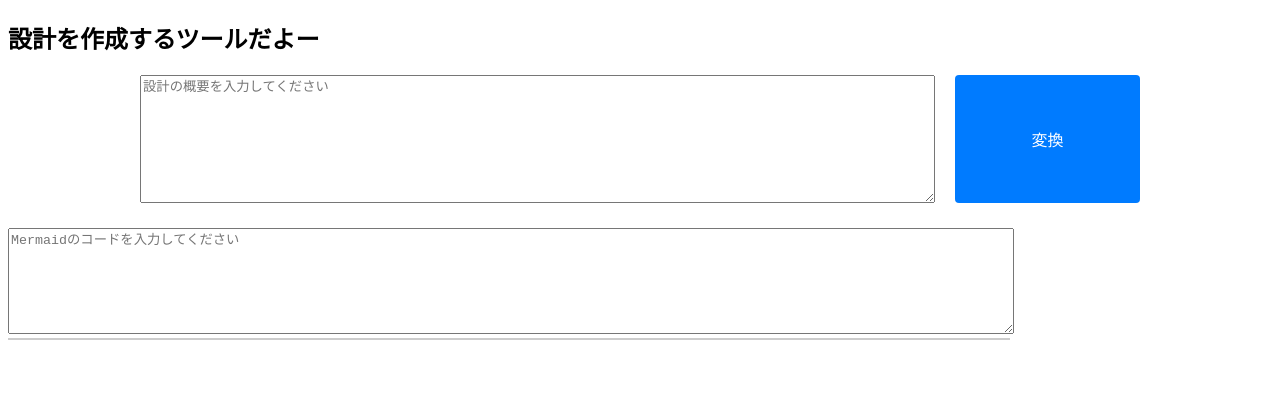
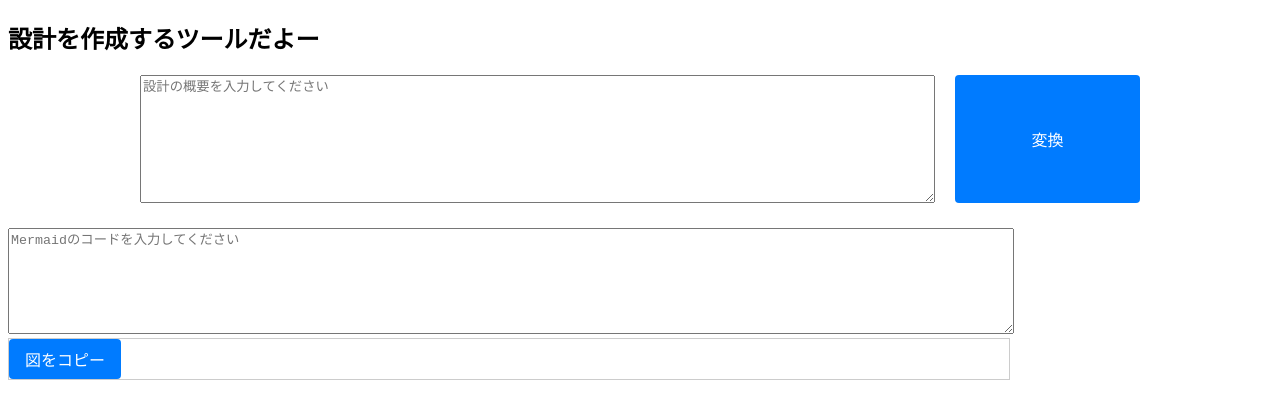
Before and after one commit to Kei-TAKAHATA/design_detailer, a React (Create React App) app in the folder frontend/: page / in a window 1280 px wide. Shown: the top 418 px of the page. Built offline with nearby package versions, Linux system fonts and the light colour scheme.

Commit message:
[feature]図をコピーする機能の追加

```diff
--- a/frontend/src/components/MermaidPreview/MermaidPreview.tsx
+++ b/frontend/src/components/MermaidPreview/MermaidPreview.tsx
@@ -2,6 +2,8 @@ import React, { useEffect, useRef } from 'react';
 import mermaid from 'mermaid';
 import { MermaidPreviewProps } from './types';
 import { StyledMermaidPreview } from './styles';
+import { Button } from '../common/Button';
+
 export const MermaidPreview: React.FC<MermaidPreviewProps> = ({ mermaidCode }) => {
   const mermaidRef = useRef<HTMLDivElement>(null);
 
@@ -20,9 +22,94 @@ export const MermaidPreview: React.FC<MermaidPreviewProps> = ({ mermaidCode }) =
     renderMermaid();
   }, [mermaidCode]);
 
+  // const copyToClipboard = () => {
+  //   if (mermaidRef.current) {
+  //     const svgContent = mermaidRef.current.innerHTML;
+  //     navigator.clipboard.writeText(svgContent).then(() => {
+  //       alert('図がクリップボードにコピーされました！');
+  //     }).catch(err => {
+  //       console.error('クリップボードへのコピーに失敗しました: ', err);
+  //     });
+  //   }
+  // };
+  // const copyToClipboard = () => {
+  //   if (mermaidRef.current) {
+  //     const svgElement = mermaidRef.current.querySelector('svg');
+  //     if (svgElement) {
+  //       const canvas = document.createElement('canvas');
+  //       const ctx = canvas.getContext('2d');
+  //       const svgData = new XMLSerializer().serializeToString(svgElement);
+  //       const img = new Image();
+  //       const svgBlob = new Blob([svgData], { type: 'image/svg+xml;charset=utf-8' });
+  //       const url = URL.createObjectURL(svgBlob);
+
+  //       img.onload = () => {
+  //         canvas.width = img.width;
+  //         canvas.height = img.height;
+  //         ctx?.drawImage(img, 0, 0);
+  //         canvas.toBlob((blob) => {
+  //           if (blob) {
+  //             const item = new ClipboardItem({ 'image/png': blob });
+  //             navigator.clipboard.write([item]).then(() => {
+  //               alert('図がクリップボードに画像としてコピーされました！');
+  //             }).catch(err => {
+  //               console.error('クリップボードへのコピーに失敗しました: ', err);
+  //             });
+  //           }
+  //         });
+  //         URL.revokeObjectURL(url);
+  //       };
+  //       img.src = url;
+  //     }
+  //   }
+  // };
+
+  const copyToClipboard = () => {
+    if (mermaidRef.current) {
+      const svgElement = mermaidRef.current.querySelector('svg');
+      if (svgElement) {
+        const canvas = document.createElement('canvas');
+        const ctx = canvas.getContext('2d');
+        const svgData = new XMLSerializer().serializeToString(svgElement);
+        const img = new Image();
+        const svgBlob = new Blob([svgData], { type: 'image/svg+xml;charset=utf-8' });
+        const url = URL.createObjectURL(svgBlob);
+
+        img.onload = () => {
+          // SVGのviewBox属性を使用してサイズを設定
+          const viewBox = svgElement.getAttribute('viewBox');
+          if (viewBox) {
+            const [minX, minY, width, height] = viewBox.split(' ').map(Number);
+            canvas.width = width;
+            canvas.height = height;
+          } else {
+            // viewBoxがない場合は、デフォルトのサイズを使用
+            canvas.width = img.width;
+            canvas.height = img.height;
+          }
+
+          ctx?.drawImage(img, 0, 0);
+          canvas.toBlob((blob) => {
+            if (blob) {
+              const item = new ClipboardItem({ 'image/png': blob });
+              navigator.clipboard.write([item]).then(() => {
+                alert('図がクリップボードに画像としてコピーされました！');
+              }).catch(err => {
+                console.error('クリップボードへのコピーに失敗しました: ', err);
+              });
+            }
+          });
+          URL.revokeObjectURL(url);
+        };
+        img.src = url;
+      }
+    }
+  };
+
   return (
     <StyledMermaidPreview>
       <div ref={mermaidRef} className="mermaid"></div>
+      <Button onClick={copyToClipboard}>図をコピー</Button>
     </StyledMermaidPreview>
   );
 };
```
